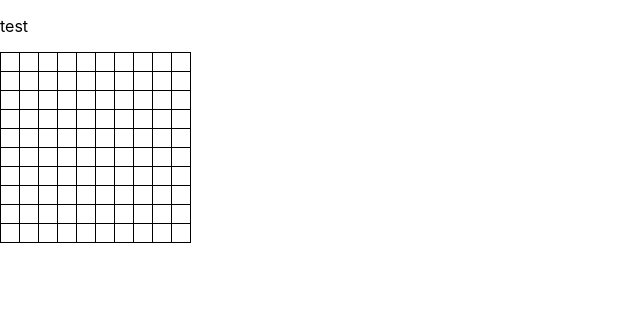
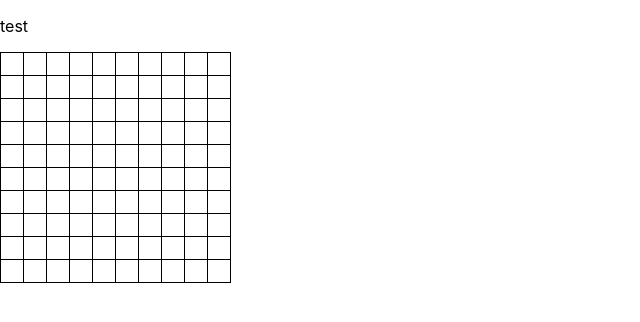
Before and after one commit to MaxNorderfeldt/picross, a React (Create React App) app: page / in a window 1280 px wide. Shown: the top 322 px of the page, without its empty margins (0-640 px from the left). Built offline with nearby package versions, Linux system fonts and the light colour scheme.

Commit message:
working on grid

```diff
--- a/src/App.css
+++ b/src/App.css
@@ -5,7 +5,7 @@
 }
 
 table td:hover {
-  background-color: rgb(0, 0, 0) !important;
+  background-color: rgb(92, 92, 92) !important;
 }
 
 table {
--- a/src/Cell.tsx
+++ b/src/Cell.tsx
@@ -2,28 +2,40 @@ import { useState } from "react";
 import "./cell.css";
 
 function Cell(props) {
-  const [isActive, setActive] = useState(false);
+  const [active, setActive] = useState(false);
+  const [blocked, setBlocked] = useState(false);
 
-  const toggleClass = () => {
-    setActive(!isActive);
-  };
-
-  function handleClick(e) {
-    console.log(e);
-    console.log("The link was clicked.");
+  function handleMouseEnter() {
+    if (props.mouseDown && !blocked) {
+      setActive(!active);
+    }
   }
 
-  function handleMouseEnter() {
-    //setActive(!isActive);
+  function handleMouseDown() {
+    if (!blocked) {
+      setActive(!active);
+    }
+    props.setMouseDown(true);
+  }
+  function handleMouseUp() {
+    props.setMouseDown(false);
+  }
+  function handleDoubleClick() {
+    setBlocked(!blocked);
+    setActive(false);
   }
 
   return (
     <td
-      className="cell"
-      id={isActive ? "selected" : null}
+      className="cell unselectable"
+      id={active ? "selected" : null}
       onMouseEnter={handleMouseEnter}
-      onMouseDown={toggleClass}
-    ></td>
+      onMouseDown={handleMouseDown}
+      onMouseUp={handleMouseUp}
+      onDoubleClick={handleDoubleClick}
+    >
+      {blocked ? "x" : null}
+    </td>
   );
 }
 
--- a/src/Grid.tsx
+++ b/src/Grid.tsx
@@ -1,13 +1,17 @@
+import { useState } from "react";
 import Cell from "./Cell";
 
 function Grid(props) {
+  const [mouseDown, setMouseDown] = useState(false);
   // Build the rows in an array
   let rows = [];
   for (let y = 0; y < 10; y++) {
     // Build the cells in an array
     const cells = [];
     for (let x = 0; x < 10; x++) {
-      cells.push(<Cell x={x} y={y} />);
+      cells.push(
+        <Cell setMouseDown={setMouseDown} mouseDown={mouseDown} x={x} y={y} />
+      );
     }
     // Put them in the row
     rows.push(<tr>{cells}</tr>);
--- a/src/cell.css
+++ b/src/cell.css
@@ -1,3 +1,18 @@
 #selected {
-  background-color: aqua;
+  background-color: rgb(65, 66, 66);
 }
+td,
+tr {
+  text-align: center;
+  width: 20px !important;
+  height: 20px !important;
+}
+
+.unselectable {
+  -webkit-touch-callout: none;
+  -webkit-user-select: none;
+  -khtml-user-select: none;
+  -moz-user-select: none;
+  -ms-user-select: none;
+  user-select: none;
+}
--- a/ts-built/index.js
+++ b/ts-built/index.js
@@ -8,10 +8,5 @@ var react_1 = __importDefault(require("react"));
 var client_1 = __importDefault(require("react-dom/client"));
 require("./index.css");
 var App_1 = __importDefault(require("./App"));
-var reportWebVitals_1 = __importDefault(require("./reportWebVitals"));
 var root = client_1.default.createRoot(document.getElementById("root"));
 root.render((0, jsx_runtime_1.jsx)(react_1.default.StrictMode, { children: (0, jsx_runtime_1.jsx)(App_1.default, {}) }));
-// If you want to start measuring performance in your app, pass a function
-// to log results (for example: reportWebVitals(console.log))
-// or send to an analytics endpoint. Learn more: https://bit.ly/CRA-vitals
-(0, reportWebVitals_1.default)();
```
Also changed, not shown: ts-built/App.js (+5 -16 lines), ts-built/Cell.js (added, +40 -0 lines), ts-built/Grid.js (+25 -0 lines).
